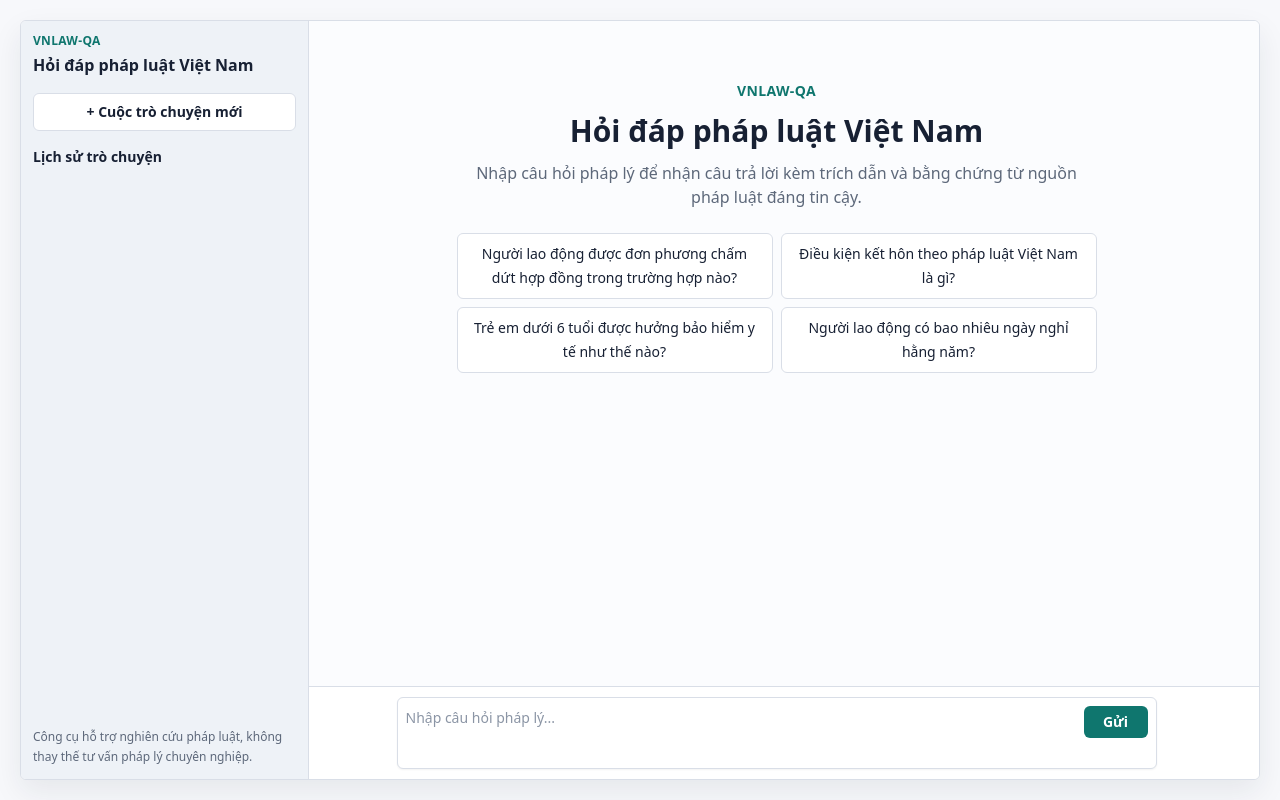
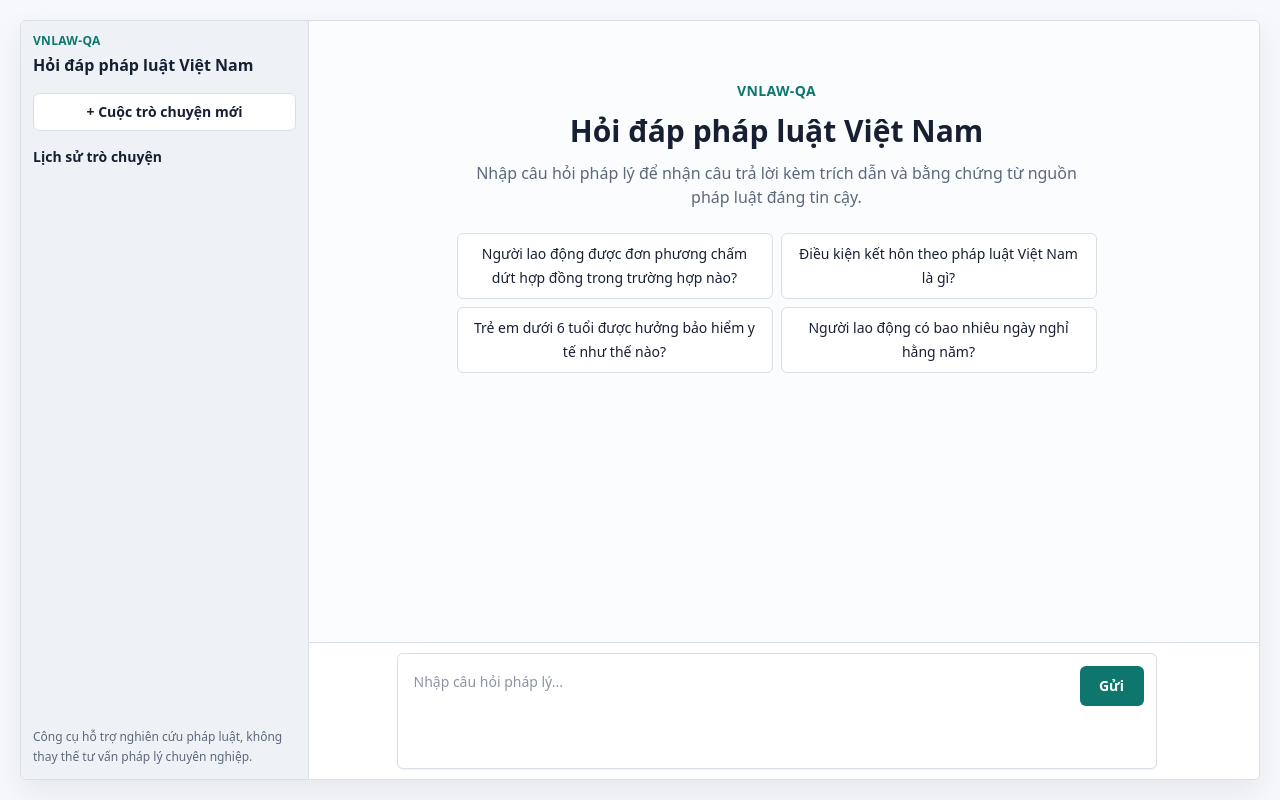
Before and after one commit to TruongQuangPhat/Vietnamese-Legal-Question-Answering-System, a Next.js app in the folder apps/frontend/: page / in a window 1280 px wide. Built offline with nearby package versions, Linux system fonts and the light colour scheme.

Commit message:
fix: polish composer alignment

```diff
--- a/apps/frontend/src/components/legal-qa/ask-form.tsx
+++ b/apps/frontend/src/components/legal-qa/ask-form.tsx
@@ -19,7 +19,7 @@ export function AskForm({
 }: AskFormProps) {
   return (
     <form
-      className="flex items-start gap-2 rounded-md border border-border bg-surface p-2 shadow-sm"
+      className="relative rounded-md border border-border bg-surface p-2 shadow-sm"
       onSubmit={(event) => {
         event.preventDefault();
         if (isLoading) {
@@ -29,13 +29,13 @@ export function AskForm({
         onSubmit();
       }}
     >
-      <div className="min-w-0 flex-1">
+      <div>
         <label className="sr-only" htmlFor="question">
           Câu hỏi pháp lý
         </label>
         <textarea
           id="question"
-          className="h-12 max-h-36 w-full resize-none overflow-y-auto border-0 p-0 text-sm leading-6 text-ink placeholder:text-[#8b95a5] focus:ring-0"
+          className="min-h-[92px] max-h-40 w-full resize-none overflow-y-auto border-0 bg-transparent py-2 pl-2 pr-24 text-sm leading-6 text-ink placeholder:text-[#8b95a5] focus:ring-0"
           disabled={isLoading}
           maxLength={MAX_QUESTION_LENGTH + 200}
           onChange={(event) => onQuestionChange(event.target.value)}
@@ -63,7 +63,7 @@ export function AskForm({
 
       <button
         aria-label={isLoading ? "Dừng tạo câu trả lời" : "Gửi câu hỏi"}
-        className={`min-w-16 shrink-0 self-start rounded-md px-4 py-1.5 text-sm font-semibold text-white transition ${
+        className={`absolute right-3 top-3 h-10 min-w-16 rounded-md px-4 text-sm font-semibold text-white transition ${
           isLoading
             ? "bg-[#8a3b3b] hover:bg-[#743232]"
             : "bg-primary hover:bg-[#0c625b]"
```
